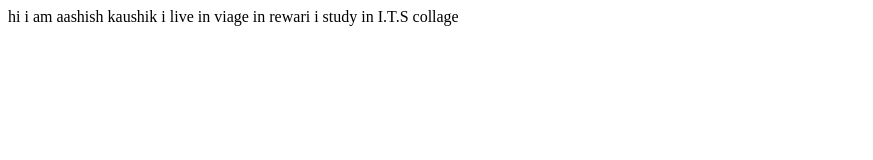
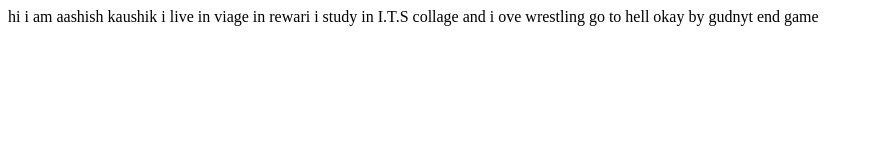
Before and after one commit to Aashish-Kaushik/portfolio, a plain HTML site: page index.html in a window 1280 px wide. Shown: the whole page, without its empty margins (0-873 px from the left). Drawn offline with Linux system fonts and the light colour scheme.

Commit message:
update text

```diff
--- a/index.html
+++ b/index.html
@@ -10,5 +10,11 @@
     hi i am aashish kaushik
     i live in viage in rewari
     i study in I.T.S collage
+    and i ove wrestling
+    go to hell
+    okay by
+    gudnyt
+    end game
+
 </body>
 </html>
```
